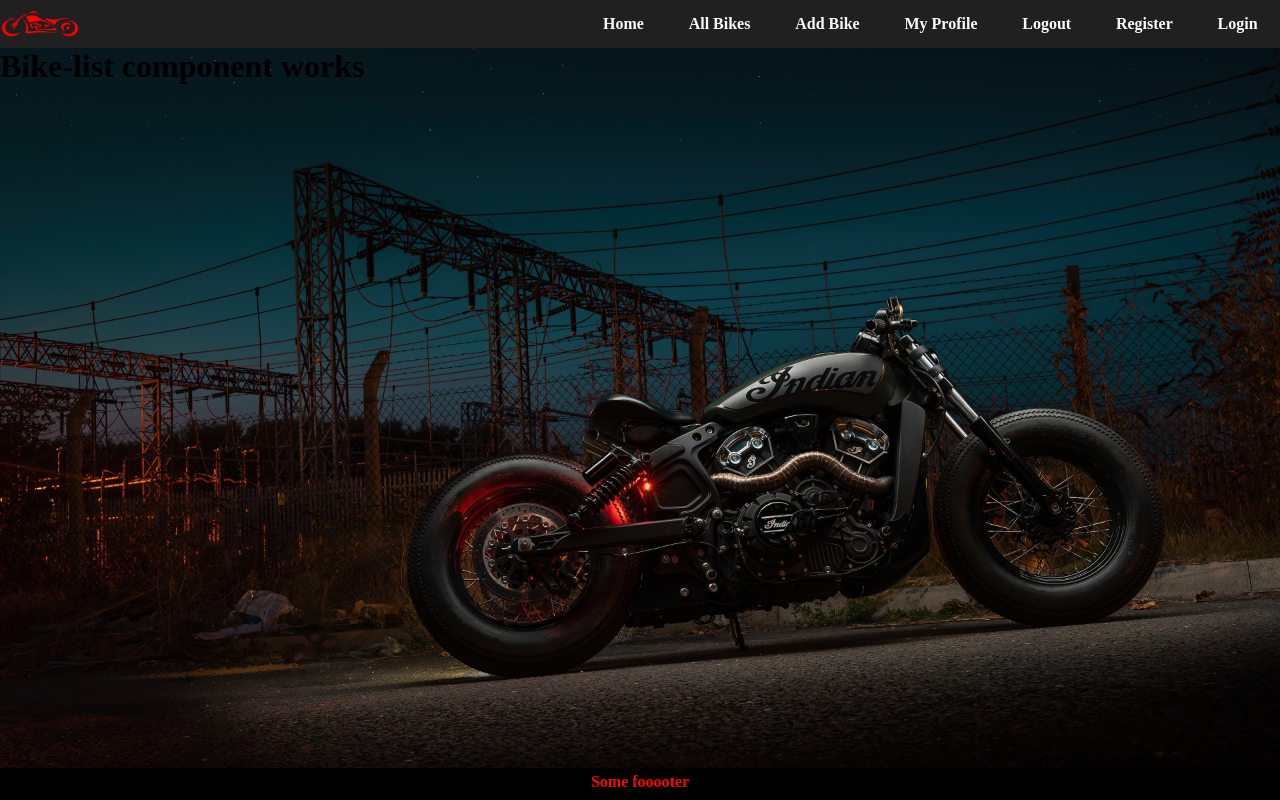
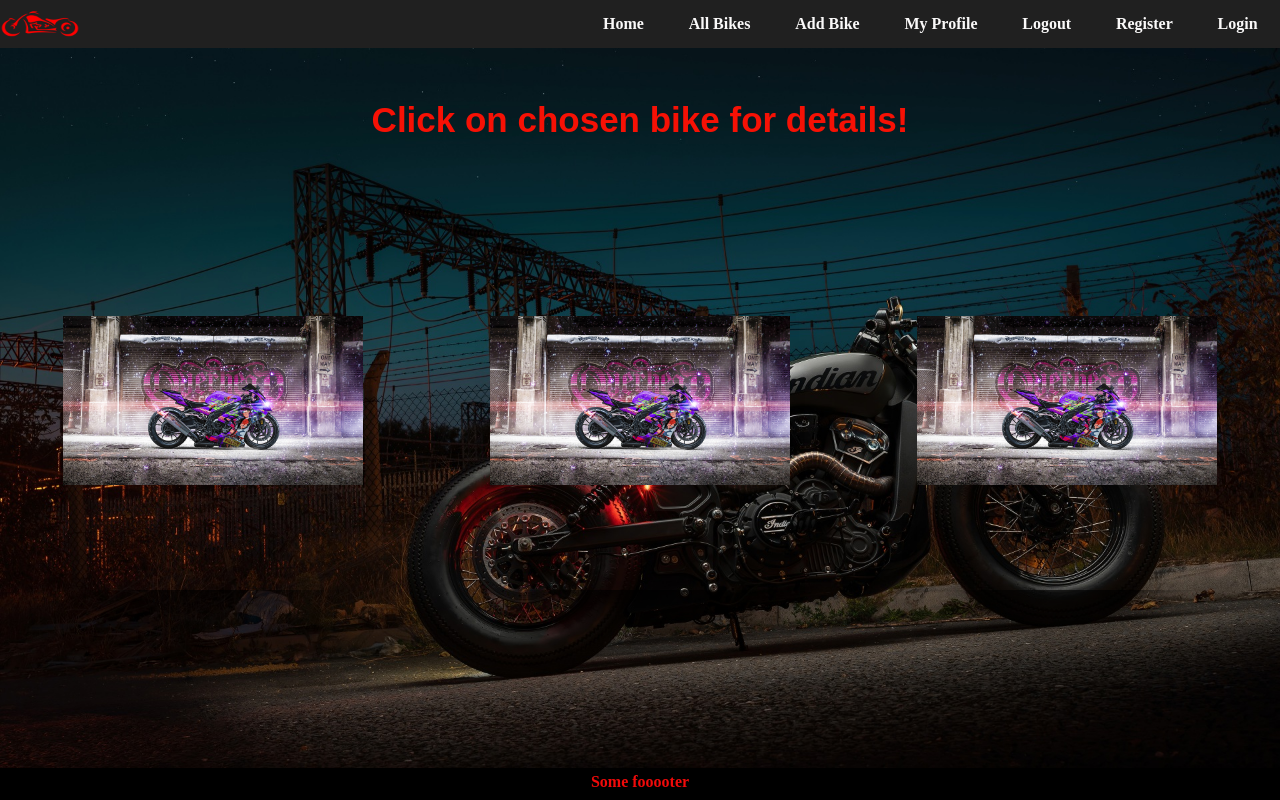
Before and after one commit to 2HEADSs/SPA-Angular, an Angular app in the folder motorcycle-app/: page /bikes/catalog in a window 1280 px wide. Built offline with nearby package versions, Linux system fonts and the light colour scheme.

Commit message:
update css and html

```diff
--- a/motorcycle-app/src/app/bikes/bikes-list/bikes-list.component.css
+++ b/motorcycle-app/src/app/bikes/bikes-list/bikes-list.component.css
@@ -0,0 +1,105 @@
+
+h1 {
+    position: absolute;
+    top: 15%;
+    left: 50%;
+    transform: translate(-50%,-50%);
+    color: rgb(246, 17, 5);
+    text-align: center;
+    font-size: 35px;
+    font-family: Arial, sans-serif;
+
+
+  }
+
+.container {
+    height: calc(100vh - 6rem);
+    width: 100vw;
+    max-height: 800px;
+    max-width: 1280px;
+    min-height: 600px;
+    min-width: 1000px;
+    display: flex;
+    justify-content: space-around;
+    align-items: center;
+    margin: 0 auto;
+}
+
+.border {
+    height: 369px;
+    width: 290px;
+    background: transparent;
+    border-radius: 10px;
+    transition: border 1s;
+    position: relative;
+}
+
+.border:hover {
+    border: 1px solid #fff;
+}
+
+.card {
+    height: 379px;
+    width: 300px;
+    background: #808080;
+    border-radius: 10px;
+    transition: background 0.8s;
+    overflow: hidden;
+    background: #000;
+    box-shadow: 0 70px 63px -60px #000;
+    display: flex;
+    justify-content: center;
+    align-items: center;
+    position: relative;
+}
+
+.card {
+    background: url("../../../assets/1920x1080-bmw-bike_1596922354.jpg") center center no-repeat;
+    background-size: 300px;
+}
+
+
+.card:hover h2 {
+    opacity: 1;
+}
+
+.card:hover .fa {
+    opacity: 1;
+}
+
+
+
+.card1:hover h2 {
+    opacity: 1;
+}
+
+.card1:hover .fa {
+    opacity: 1;
+}
+
+
+h2 {
+    font-family: 'Helvetica Neue', Helvetica, Arial, sans-serif;
+    color: #fff;
+    margin: 20px;
+    opacity: 0;
+    transition: opacity 1s;
+}
+
+.fa {
+    opacity: 0;
+    transition: opacity 1s;
+}
+
+.icons {
+    position: absolute;
+    fill: #fff;
+    color: #fff;
+    height: 130px;
+    top: 226px;
+    width: 50px;
+    display: flex;
+    flex-direction: column;
+    align-items: center;
+    justify-content: space-around;
+}
--- a/motorcycle-app/src/app/bikes/bikes-list/bikes-list.component.html
+++ b/motorcycle-app/src/app/bikes/bikes-list/bikes-list.component.html
@@ -1 +1,41 @@
-<h1>Bike-list component works</h1>
+<h1>Click on chosen bike for details!</h1>
+
+
+<div class="container">
+    <div class="card card">
+        <div class="border">
+            <h2>Bike model</h2>
+            <div class="icons">
+                <i class="fa fa-codepen" aria-hidden="true"></i>
+                <i class="fa fa-instagram" aria-hidden="true"></i>
+                <i class="fa fa-dribbble" aria-hidden="true"></i>
+                <i class="fa fa-twitter" aria-hidden="true"></i>
+                <i class="fa fa-facebook" aria-hidden="true"></i>
+            </div>
+        </div>
+    </div>
+    <div class="card card">
+        <div class="border">
+            <h2>Bike model</h2>
+            <div class="icons">
+                <i class="fa fa-codepen" aria-hidden="true"></i>
+                <i class="fa fa-instagram" aria-hidden="true"></i>
+                <i class="fa fa-dribbble" aria-hidden="true"></i>
+                <i class="fa fa-twitter" aria-hidden="true"></i>
+                <i class="fa fa-facebook" aria-hidden="true"></i>
+            </div>
+        </div>
+    </div>
+    <div class="card card">
+        <div class="border">
+            <h2>Bike model</h2>
+            <div class="icons">
+                <i class="fa fa-codepen" aria-hidden="true"></i>
+                <i class="fa fa-instagram" aria-hidden="true"></i>
+                <i class="fa fa-dribbble" aria-hidden="true"></i>
+                <i class="fa fa-twitter" aria-hidden="true"></i>
+                <i class="fa fa-facebook" aria-hidden="true"></i>
+            </div>
+        </div>
+    </div>
+</div>
```
